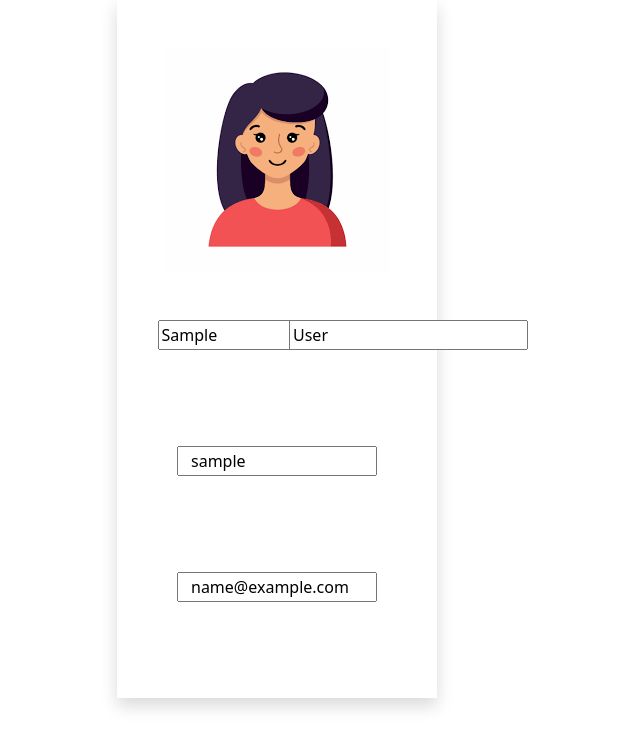
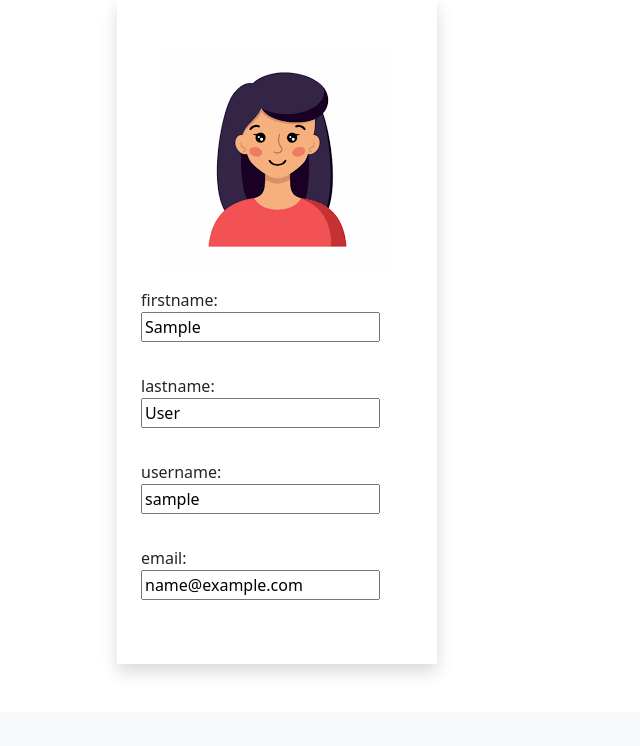
Before and after one commit to sadlibrary/web, a Django app: page /auth/profile/ in a window 1280 px wide. Shown: the part 125-871 px from the top of the page, without its empty margins (363-1003 px from the left). After the commit the page ends 798 px from the top, so only its background shows below. Run offline with Django 4.2, Linux system fonts and the light colour scheme; the visitor is signed in with stand-in values (Sample User, id 1).

Commit message:
Edit on profile

```diff
--- a/web/authentication/templates/authentication/profile.html
+++ b/web/authentication/templates/authentication/profile.html
@@ -1,16 +1,21 @@
 {% extends "authentication/defualt.html" %}
 {% load static %}
 {% block content %}
-<img src="{% static 'authentication/images/profile.png' %}" class="rounded" alt="profilephoto">
-<div class="row m-5">
-        <div class="col-6"><input type="text" readonly value="{{ user.first_name }}"></div>
-
-        <div class="col-6"><input type="text" readonly value="{{ user.last_name }}"></div>
+    <img src="{% static 'authentication/images/profile.png' %}" class="rounded" alt="profilephoto">
+    <div class="row m-3 w-100">
+        <div class="col-sm"><label>firstname: </label></div>
+        <div class="col-sm"><input type="text" readonly value="{{ user.first_name }}"></div>
     </div>
-    <div class="row m-5">
-        <input type="text" readonly value="{{ user.username }}">
+    <div class="row m-3 w-100">
+        <div class="col-sm"><label>lastname: </label></div>
+        <div class="col-sm"><input type="text" readonly value="{{ user.last_name }}"></div>
     </div>
-    <div class="row m-5">
-        <input type="text" readonly value="{{ user.email }}">
+    <div class="row m-3 w-100">
+        <div class="col-sm"><label>username: </label></div>
+        <div class="col-sm"><input type="text" readonly value="{{ user.username }}"></div>
+    </div>
+    <div class="row m-3 w-100">
+        <div class="col-sm"><label>email: </label></div>
+        <div class="col-sm"><input type="text" readonly value="{{ user.email }}"></div>
     </div>
 {% endblock %}
```
